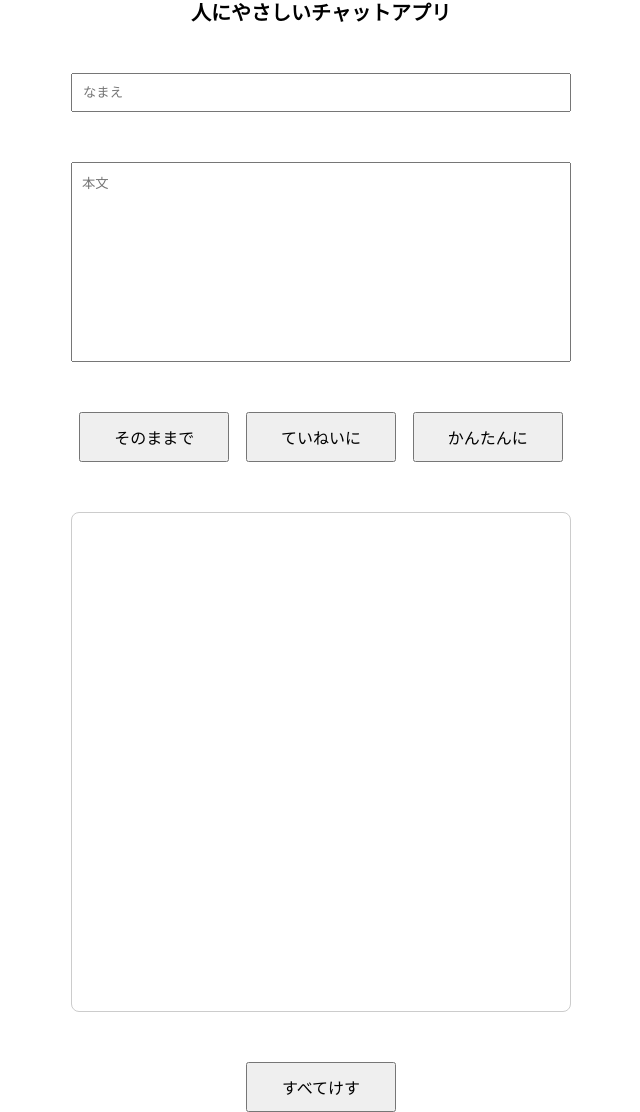
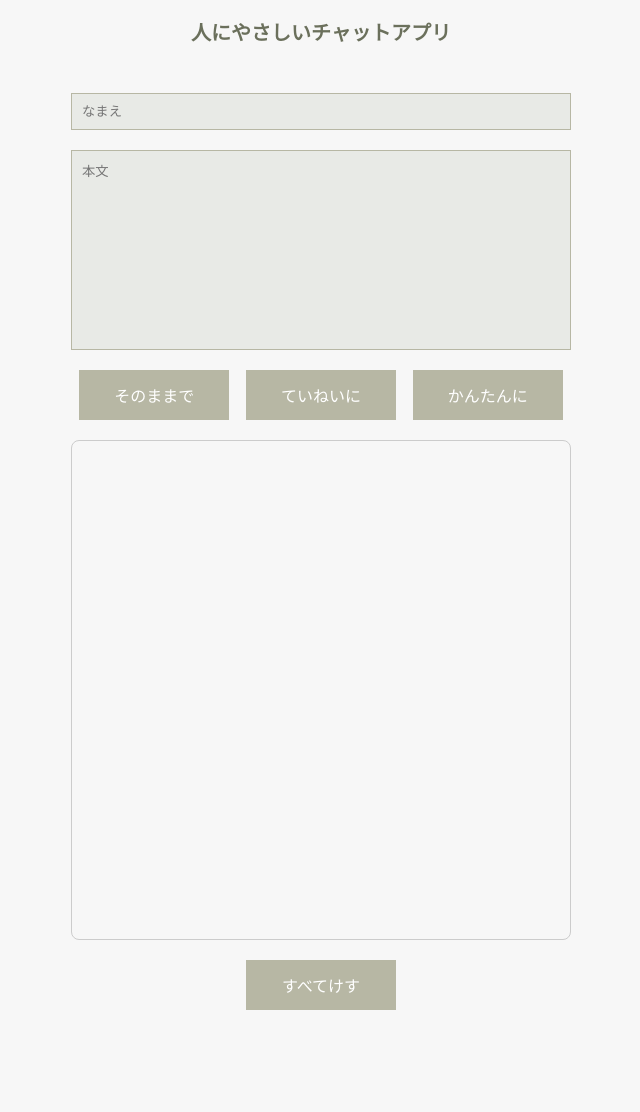
Before and after one commit to masaKana3/kadai4_chat, a plain HTML site: page index.html in a window 1280 px wide. Shown: the part 47-1159 px from the top of the page, without its empty margins (319-959 px from the left). After the commit the page ends 1077 px from the top, so only its background shows below. Drawn offline with nearby package versions, Linux system fonts and the light colour scheme.

Commit message:
css修正

```diff
--- a/css/style.css
+++ b/css/style.css
@@ -5,27 +5,40 @@
 @media screen and (max-width: 480px) {
 
 }
+body {
+  background-color: #f7f7f7;
+}
+.box {
+  padding-top: 20px;
+}
 
 h1 {
   text-align: center;
   margin: 50px 0;
   font-size: 20px;
+  color: #6b705c;
 }
 
 input {
   width: 500px;
   padding: 10px;
   display: block;
-  margin: 0 auto 50px;
+  margin: 0 auto 20px;
 }
 
 textarea {
   width: 500px;
   height: 200px;
   padding: 10px;
-  margin: 0 auto 50px;
+  margin: 0 auto 20px;
   display: block;
   resize: none;
+}
+
+input, textarea {
+    background-color: #e8eae6; /* グレイッシュホワイト */
+    border: 1px solid #b7b7a4;
+    color: #6b705c;
 }
 
 button {
@@ -34,12 +47,20 @@ button {
   margin: 0 auto ;
   display: block;
   font-size: 16px;
+  background-color: #b7b7a4; /* グレイッシュグリーン */
+  color: white;
+  border: none;
+}
+button:hover {
+    background-color: #a5a58d; /* ワントーン濃い色 */
+    transform: scale(1.05); /* 少し大きくなる */
+    transition: transform 0.2s ease, background-color 0.2s ease;
 }
 
 .button-box {
     display: flex;
     width: 500px;
-    margin: 0 auto 50px;
+    margin: 0 auto 20px;
 }
 
 #output {
@@ -47,7 +68,24 @@ button {
   display: block;
   height: 500px;
   border: 1px solid #ccc;
-  margin: 0 auto 50px;
+  margin: 0 auto 20px;
   border-radius: 8px;
   padding: 10px;
+  overflow-y: auto;
+  scrollbar-width: thin;
+  scrollbar-color: white grey;
 }
+
+#output::-webkit-scrollbar {
+    width: 8px;
+}
+
+#output::-webkit-scrollbar-thumb {
+    background-color: #a5a58d;
+    border-radius: 4px;
+}
+
+
+#clear {
+  margin: 0 auto 20px;
+}
--- a/index.html
+++ b/index.html
@@ -9,6 +9,7 @@
 </head>
 <header></header>
 <body>
+    <div class="box">
         <h1 id="title">人にやさしいチャットアプリ</h1>
         <div>
             <input id="uname"  type="text" placeholder="なまえ">
@@ -27,6 +28,7 @@
         <div>
             <button id="clear" type="button">すべてけす</button>
         </div>
+    </div>
 
 <script src="https://ajax.googleapis.com/ajax/libs/jquery/3.7.1/jquery.min.js"></script>
 <script src="./script.js" type="module"></script>
```
Lines whose indentation alone changed are shown as unchanged.
